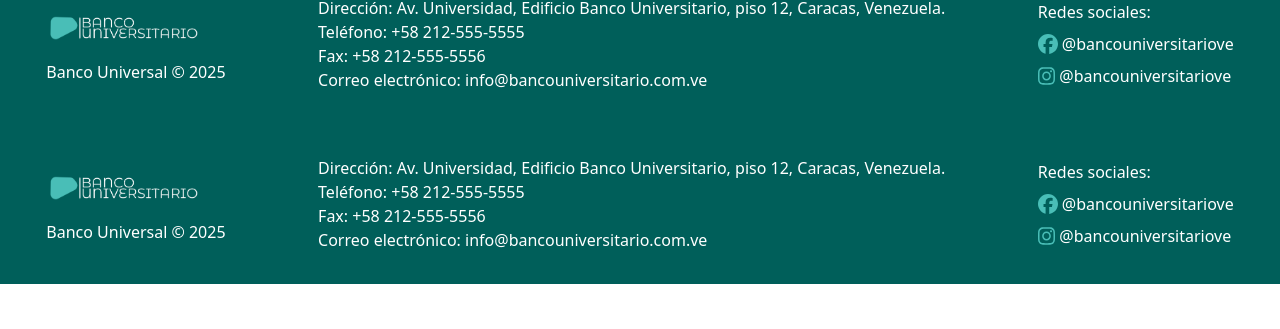
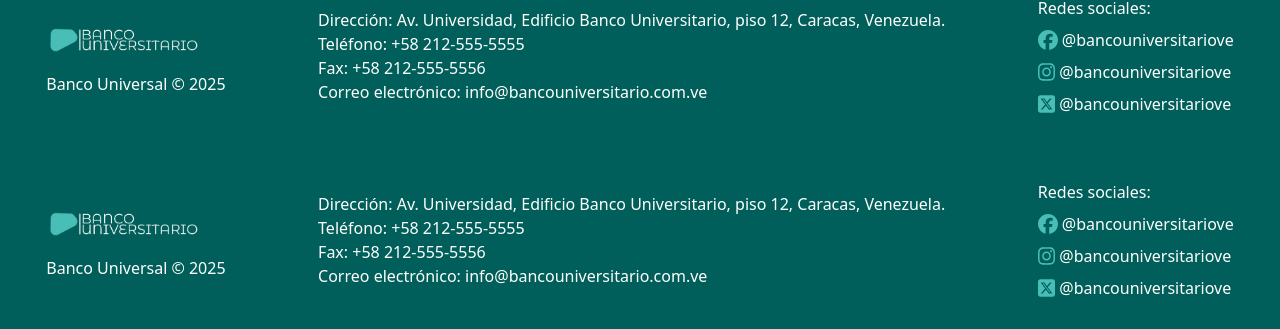
Before and after one commit to bnanalex/BancoUniversitario, a React (Vite) app: page /servicios in a window 1280 px wide. Shown: the part 3272-3601 px from the top of the page. Before the commit the page ends 3556 px from the top, so only its background shows below. Built offline with nearby package versions, Linux system fonts and the light colour scheme.

Commit message:
Agregue el twitter que faltaba en el footer

```diff
--- a/package.json
+++ b/package.json
@@ -26,6 +26,6 @@
     "eslint-plugin-react-refresh": "^0.4.19",
     "globals": "^15.15.0",
     "typescript": "^5.8.3",
-    "vite": "^6.2.0"
+    "vite": "^6.3.2"
   }
 }
--- a/src/components/footer.jsx
+++ b/src/components/footer.jsx
@@ -2,7 +2,7 @@ import React from 'react';
 import logo from '../assets/images/home/Logo letras blancas.png';
 import facebookIcon from '../assets/icons/facebook-brands.svg';
 import instagramIcon from '../assets/icons/instagram-brands.svg';
-
+import twitterIcon from '../assets/icons/square-x-twitter-brands.svg';
 function Footer() {
   return (
     <footer className="bg-teal-800 text-white py-8">
@@ -27,8 +27,12 @@ function Footer() {
             <img src={facebookIcon} alt="Facebook" className="h-5 mr-1" />
             @bancouniversitariove
           </a>
-          <a href="https://www.instagram.com/bancouniversitariove" target="_blank" rel="noopener noreferrer" className="flex items-center justify-center md:justify-start">
+          <a href="https://www.instagram.com/bancouniversitariove" target="_blank" rel="noopener noreferrer" className="flex items-center justify-center md:justify-start mb-2 md:mb-2">
             <img src={instagramIcon} alt="Instagram" className="h-5 mr-1" />
+            @bancouniversitariove
+          </a>
+          <a href="https://x.com/home?lang=en" target="_blank" rel="noopener noreferrer" className="flex items-center justify-center md:justify-start">
+            <img src={twitterIcon} alt="Twitter-X" className="h-5 mr-1" />
             @bancouniversitariove
           </a>
         </div>
```
Also changed, not shown: 1 other file (tests, documents, lock files or other folders).
